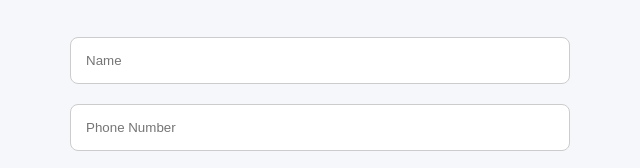
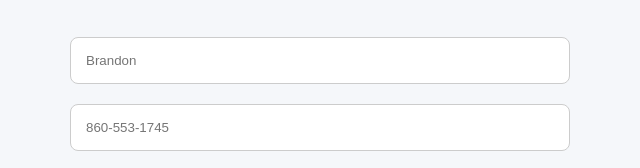
Before and after one commit to zz4rzffwg8-oss/bg-cleaning, a plain HTML site: page BG-Cleaning-Website/contact.html in a window 1280 px wide. Shown: the part 226-394 px from the top of the page, 320-960 px from the left. Drawn offline with Linux system fonts and the light colour scheme.

Commit message:
Update contact.html

```diff
--- a/BG-Cleaning-Website/contact.html
+++ b/BG-Cleaning-Website/contact.html
@@ -30,9 +30,9 @@
 
 <form>
 
-<input placeholder="Name">
+<input placeholder="Brandon">
 
-<input placeholder="Phone Number">
+<input placeholder="860-553-1745">
 
 <input placeholder="Email">
 
```
